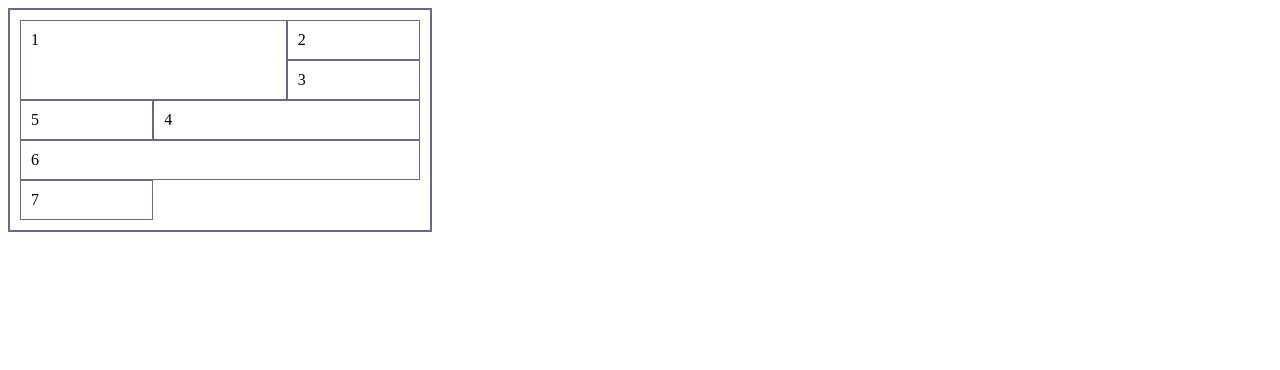
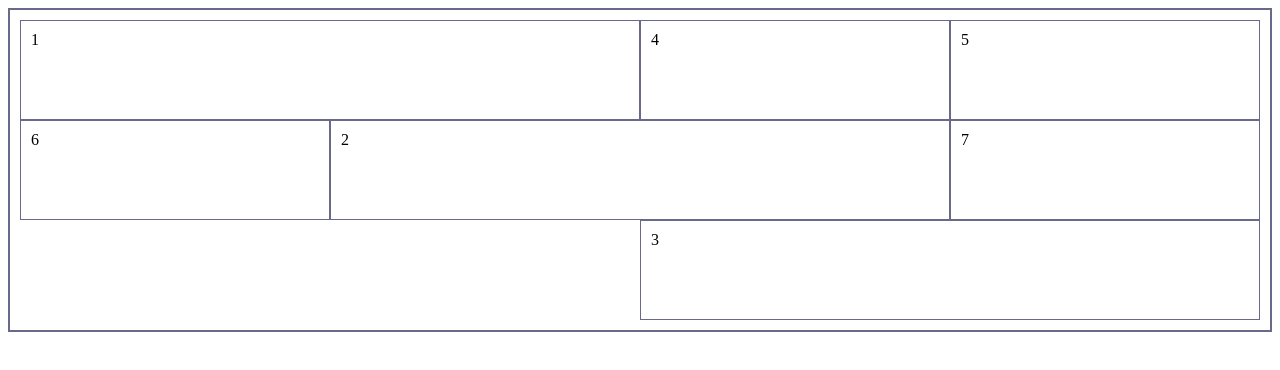
Before and after one commit to hyperius1/temp, a plain HTML site: page index.html in a window 1280 px wide. Drawn offline with Linux system fonts and the light colour scheme.

Commit message:
per rows columns tusk 1

```diff
--- a/style.css
+++ b/style.css
@@ -1,11 +1,10 @@
 #parent {
 	display: grid;
-	grid-template-columns: 1fr 1fr 1fr;
+	grid-template-columns: repeat(4, 1fr);
 	border: 2px solid #696989;
 	padding: 10px;
 	height: 300px;
-	width: 400px;
-	height: inherit;
+	width: inherit;
 }
 #parent > div {
 	padding: 10px;
@@ -13,26 +12,14 @@
 }
 #elem1 {
 	grid-column: 1 / 3;
-	grid-row: 1 / 3 ;
+	grid-row: 1 / 2 ;
 
 }
 #elem2 {
-	grid-column: 3 / 4 ;
-	grid-row: 1 / 2 ;
+	grid-column: 2 / 4 ;
+	grid-row: 2 / 3 ;
 }
 #elem3 {
-	grid-column: 3 / 4 ;
-	grid-row: 2 / 3;
-}
-#elem4 {
-	grid-column: 2 / 4 ;
-	grid-row: 3 / 4 ;
-}
-#elem5{
-	grid-column: 1 / 2 ;
+	grid-column: 3 / 5 ;
 	grid-row: 3 / 4;
 }
-#elem6{
-	grid-column: 1 / 4 ;
-	grid-row: 4 / 6 ;
-}
```
